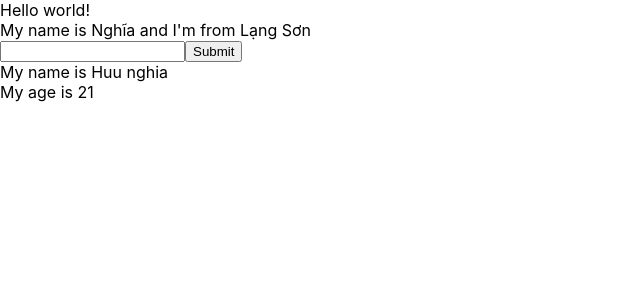
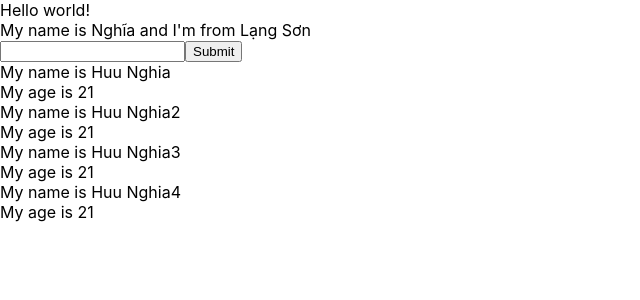
Before and after one commit to 4June03/Hoc-React, a React (Create React App) app: page / in a window 1280 px wide. Shown: the top 300 px of the page, without its empty margins (0-640 px from the left). Built offline with nearby package versions, Linux system fonts and the light colour scheme.

Commit message:
Cách render list output với Arr/Object với React

```diff
--- a/src/components/DisplayInfor2.js
+++ b/src/components/DisplayInfor2.js
@@ -3,13 +3,22 @@ import React from "react";
 class DisplayInfor extends React.Component {
   render() {
     //Sử dụng destructuring array/object để lấy ra các thuộc tính của props -> tối ưu code nếu truyền nhiều
-    const { age, name } = this.props;
+    const { users } = this.props; //Lấy ra users đã truyền từ lớp cha
     return (
       //props => viet tat cua properties
       //truyen du lieu tu component cha sang con
       <div>
-        <div>My name is {name}</div>
-        <div>My age is {age}</div>
+        {
+          //dùng vòng lặp hiển thị ra list user
+          users.map((user) => {
+            return (
+              <div key={user.id}>
+                <div>My name is {user.name}</div>
+                <div>My age is {user.age}</div>
+              </div>
+            );
+          })
+        }
       </div>
     );
   }
--- a/src/components/MyComponent.js
+++ b/src/components/MyComponent.js
@@ -6,12 +6,18 @@ import UserInfor from "./UserInfor";
 import DisplayInfor from "./DisplayInfor2";
 
 class MyComponent extends React.Component {
-  //Kế thừa lại tất cả tính năng của React component
+  state = {
+    listUser: [
+      { id: 1, name: "Huu Nghia", age: 21 },
+      { id: 2, name: "Huu Nghia2", age: 21 },
+      { id: 3, name: "Huu Nghia3", age: 21 },
+      { id: 4, name: "Huu Nghia4", age: 21 },
+    ],
+  };
 
   //JSX: cho phép viết code js bên trong html
   render() {
     //Hàm render quy định nội dung component trả ra
-    const myInfor = ["ab", "c", "d"];
 
     return (
       //Trả ra 1 khối Html
@@ -22,7 +28,7 @@ class MyComponent extends React.Component {
         <DisplayInfor
           name="Huu nghia"
           age="21"
-          myInfor={myInfor}
+          users={this.state.listUser}
         ></DisplayInfor>
       </div>
     );
```
